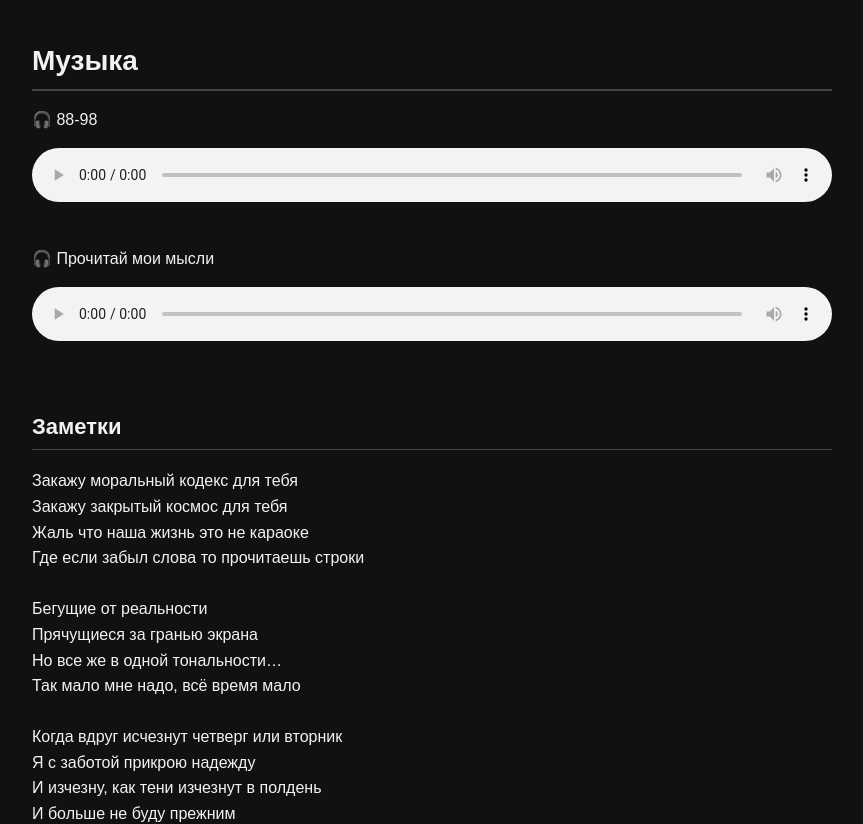
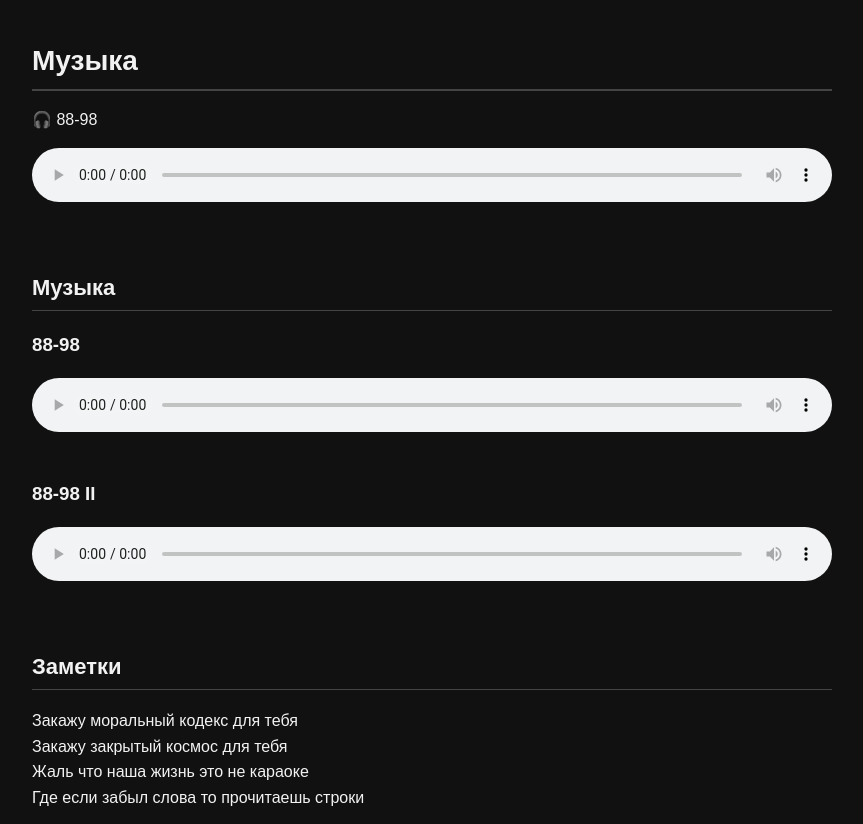
Before and after one commit to busstockmusic-boop/My-N, a plain HTML site: page index.html in a window 1280 px wide. Shown: the top 824 px of the page, without its empty margins (208-1071 px from the left). Drawn offline with Linux system fonts and the light colour scheme.

Commit message:
Add music section with audio tracks
Added a music section with audio tracks.

```diff
--- a/index.html
+++ b/index.html
@@ -46,11 +46,26 @@
     Ваш браузер не поддерживает аудиоэлемент.
   </audio>
 
-  <p>🎧 Прочитай мои мысли</p>
-  <audio controls>
-    <source src="Prochitai-moi-mysli.mp3" type="audio/mpeg">
-    Ваш браузер не поддерживает аудиоэлемент.
-  </audio>
+  <section id="music" class="section">
+  <h2>Музыка</h2>
+
+  <div class="track">
+    <h3>88-98</h3>
+    <audio controls>
+      <source src="audio/88-98.mp3" type="audio/mpeg">
+      Ваш браузер не поддерживает аудиоэлемент.
+    </audio>
+  </div>
+
+  <div class="track">
+    <h3>88-98 II</h3>
+    <audio controls>
+      <source src="audio/88-98 II.mp3" type="audio/mpeg">
+      Ваш браузер не поддерживает аудиоэлемент.
+    </audio>
+  </div>
+</section>
+
 
   <h2>Заметки</h2>
   <pre>
```
